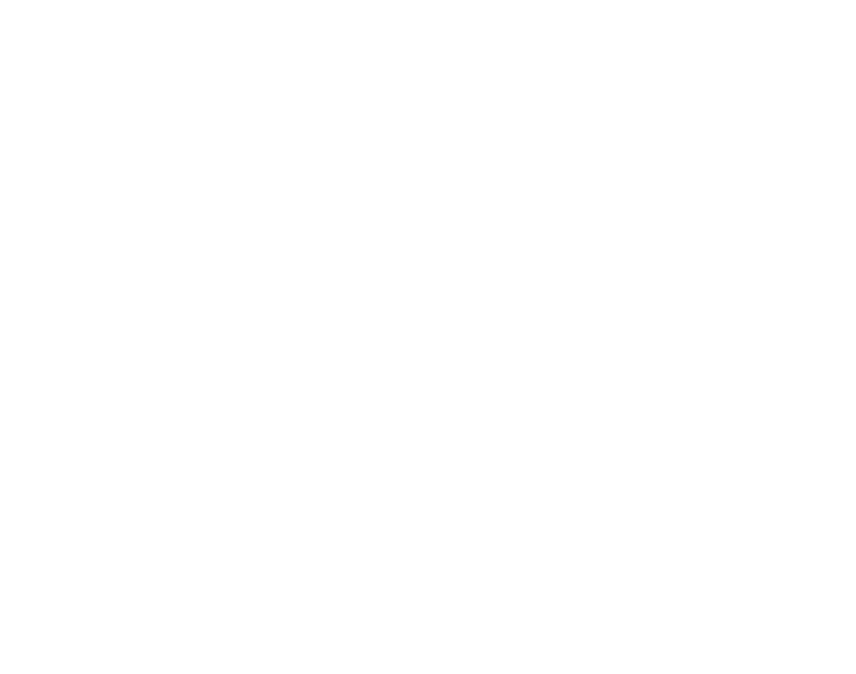
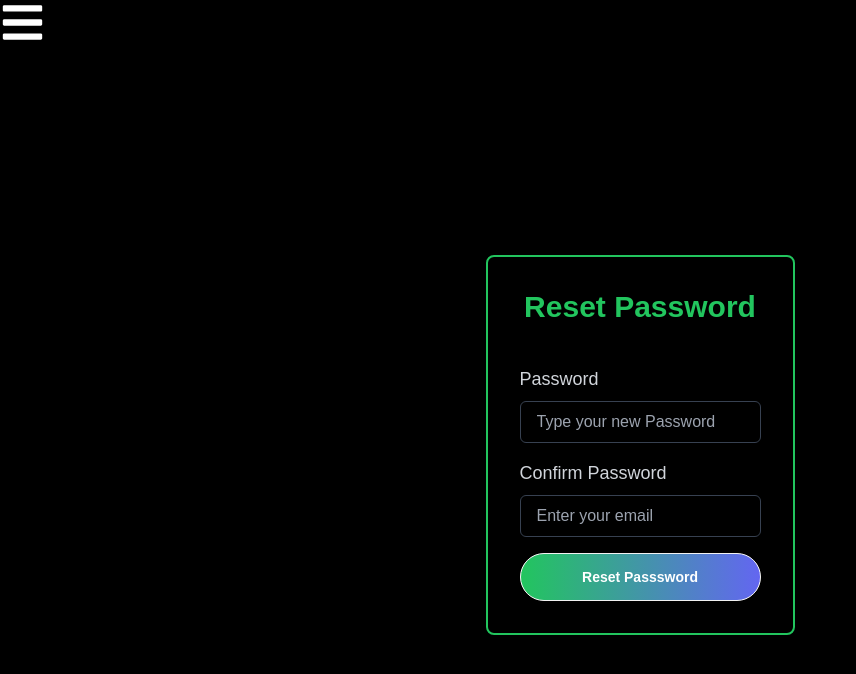
Before and after one commit to Yasg-uru/Expense-manager-frontend-, a React (Vite) app: page /reset-password/1 in a window 1280 px wide. Before the commit this address had no page. Shown: the top 674 px of the page, without its empty margins (0-856 px from the left). Built offline with nearby package versions, Linux system fonts and the light colour scheme.

Commit message:
create protected component

```diff
--- a/src/App.tsx
+++ b/src/App.tsx
@@ -3,23 +3,28 @@
 import "./App.css";
 import Signup from "./pages/Signup";
 import Login from "./pages/Login";
-import  CreateExpense  from "./pages/CreateExpense";
+import CreateExpense from "./pages/CreateExpense";
 import GetExpenseDetails from "./pages/GetexpenseDetails";
 import CreateBudget from "./pages/Budgetmanager/CreateBudget";
 import GetBudgets from "./pages/GetBudgets";
+import { ResetPassword } from "./Redux_toolkit/AuthSlice";
+import ResetPasswordForm from "./pages/ResetPasswordForm";
+import ProtectedHelper from "./helpers/ProtectedHelper";
 function App() {
   return (
     <>
-    <Routes>
-      <Route path="/" element={<Home/>}/>
-      <Route path="/register" element={<Signup/>} />
-      <Route path="/login" element={<Login/>}/>
-      <Route path="create-expense" element={<CreateExpense/>}/>
-      <Route path="/getexpense" element={<GetExpenseDetails/>}/>
-      <Route path="/create-budget" element={<CreateBudget/>}/>
-      <Route path="getbudgets" element={<GetBudgets/>}/>
-    </Routes>
-
+      <Routes>
+        <Route path="/" element={<Home />} />
+        <Route path="/register" element={<Signup />} />
+        <Route path="/reset-password/:token" element={<ResetPasswordForm />} />
+        <Route path="/login" element={<Login />} />
+        <Route element={<ProtectedHelper allowedrole={["user","admin"]}/>}>
+        <Route path="create-expense" element={<CreateExpense />} />
+        <Route path="/getexpense" element={<GetExpenseDetails />} />
+        <Route path="/create-budget" element={<CreateBudget />} />
+        <Route path="getbudgets" element={<GetBudgets />} />
+        </Route>
+      </Routes>
     </>
   );
 }
--- a/src/Redux_toolkit/AuthSlice.tsx
+++ b/src/Redux_toolkit/AuthSlice.tsx
@@ -94,17 +94,26 @@
     }
   }
 );
-export const ResetPassword = createAsyncThunk("/user/reset", async () => {
+export const ResetPassword = createAsyncThunk(
+  "/user/reset",
+  async (formdata: { token: string | undefined; Password: string }) => {
     try {
-    const res = await axiosInstance.post("/user/resetpassword", FormData, {
+      const res = await axiosInstance.post(
+        `/user/resetpassword/${formdata.token}`,
+        {
+          password: formdata.Password,
+        },
+        {
           withCredentials: true,
-    });
+        }
+      );
       toast.success("reset password successfully");
       return res.data;
     } catch (error) {
       toast.error("failed to reset password");
     }
-});
+  }
+);
 const AuthSlice = createSlice({
   name: "auth",
   initialState,
--- /dev/null
+++ b/src/helpers/ProtectedHelper.tsx
@@ -0,0 +1,27 @@
+import { Outlet, useLocation, useNavigate } from "react-router-dom";
+import { useSelector } from "react-redux";
+import { useEffect } from "react";
+import RootStateInterface from "../interfaces/RootStateInterface";
+interface Props {
+  allowedrole: string[];
+}
+function ProtectedHelper({ allowedrole }: Props) {
+  const location = useLocation();
+  const isLoggedIn = useSelector<RootStateInterface>(
+    (state) => state.auth.isLoggedin
+  ) as string;
+  const role = useSelector<RootStateInterface>(
+    (state) => state.auth.role
+  ) as string;
+
+  const navigate = useNavigate();
+  useEffect(() => {
+    if (!isLoggedIn) {
+      navigate("/login");
+    } else if (!allowedrole.includes(role)) {
+      navigate("/login");
+    }
+  }, [isLoggedIn, location, role, navigate]);
+  return <>{isLoggedIn && allowedrole.includes(role) && <Outlet />}</>;
+}
+export default ProtectedHelper;
--- a/src/pages/HomeWrapper.tsx
+++ b/src/pages/HomeWrapper.tsx
@@ -147,7 +147,7 @@
               </Link>
             </li>
 
-            {isLoggedIn === true ? (
+            {isLoggedIn === false ? (
               <div className="flex flex-col gap-2 h-11 w-full mt-5">
                 <button
                   className="btn bg-gradient-to-r from-green-500 to-indigo-500 hover:bg-gradient-to-l text-white font-bold py-2 px-6 rounded-full shadow-md"
--- /dev/null
+++ b/src/pages/ResetPasswordForm.tsx
@@ -0,0 +1,74 @@
+import { useState } from "react";
+import HomeWrapper from "./HomeWrapper";
+import toast from "react-hot-toast";
+import { useDispatch } from "react-redux";
+import { ResetPassword } from "../Redux_toolkit/AuthSlice";
+import { useParams } from "react-router-dom";
+const ResetPasswordForm: React.FC = () => {
+  const [Password, setPassword] = useState<string>("");
+  const [confirmPassword, setconfirmPassword] = useState<string>("");
+  const dispatch = useDispatch();
+  const { token } = useParams();
+
+  const HandleFormSubmit = (event: any) => {
+    event.preventDefault();
+    if (Password !== confirmPassword) {
+      toast.error("please enter correct password");
+
+      return;
+    }
+    dispatch(ResetPassword({ token, Password }) as any);
+  };
+  return (
+    <HomeWrapper>
+      <div className="min-h-screen bg-black flex flex-cols items-center justify-center">
+        <form
+          className="flex flex-col gap-4 justify-center items-center text-white p-8 rounded-lg shadow-lg bg-black border-2 border-green-500"
+          onSubmit={HandleFormSubmit}
+        >
+          <h1 className="text-3xl font-bold text-center mb-6 text-green-500">
+            Reset Password
+          </h1>
+          <div className="flex flex-col gap-2">
+            <label htmlFor="password" className="text-lg text-gray-300">
+              Password
+            </label>
+            <input
+              type="password"
+              name="name"
+              value={Password}
+              onChange={(e) => {
+                setPassword(e.target.value);
+              }}
+              placeholder="Type your new Password"
+              className="border border-gray-700 rounded-md bg-black px-4 py-2 focus:outline-none focus:ring-2 focus:ring-sky-500 focus:ring-opacity-50"
+            />
+          </div>
+          <div className="flex flex-col gap-2">
+            <label htmlFor="confirmpassword" className="text-lg text-gray-300">
+              Confirm Password
+            </label>
+            <input
+              type="password"
+              name="confirmpassword"
+              value={confirmPassword}
+              onChange={(event) => {
+                setconfirmPassword(event.target.value);
+              }}
+              placeholder="Enter your email"
+              className="border border-gray-700 rounded-md bg-black px-4 py-2 focus:outline-none focus:ring-2 focus:ring-sky-500 focus:ring-opacity-50"
+            />
+          </div>
+
+          <button
+            type="submit"
+            className="btn bg-gradient-to-r from-green-500 to-indigo-500 hover:bg-gradient-to-l text-white font-bold py-2 px-4 rounded-full shadow-md w-full"
+          >
+            Reset Passsword
+          </button>
+        </form>
+      </div>
+    </HomeWrapper>
+  );
+};
+export default ResetPasswordForm;
```
Lines whose indentation alone changed are shown as unchanged.
